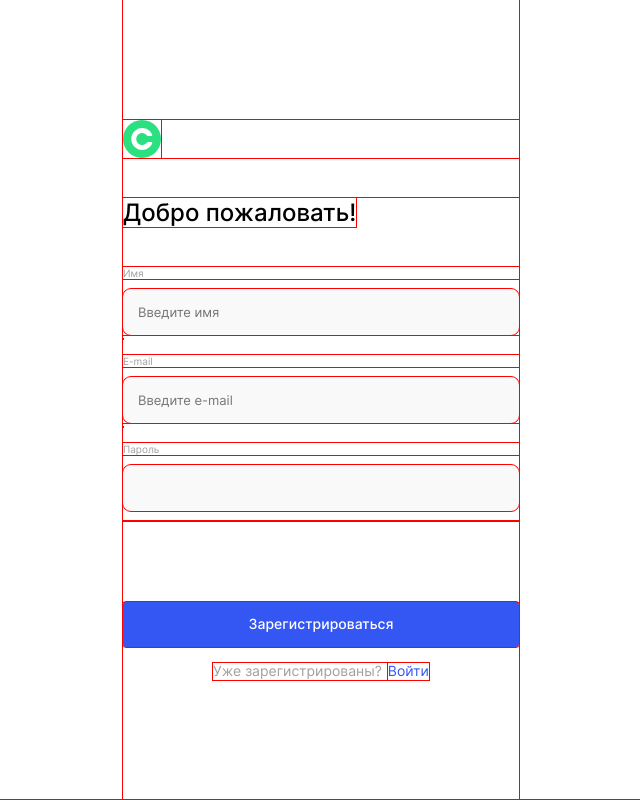
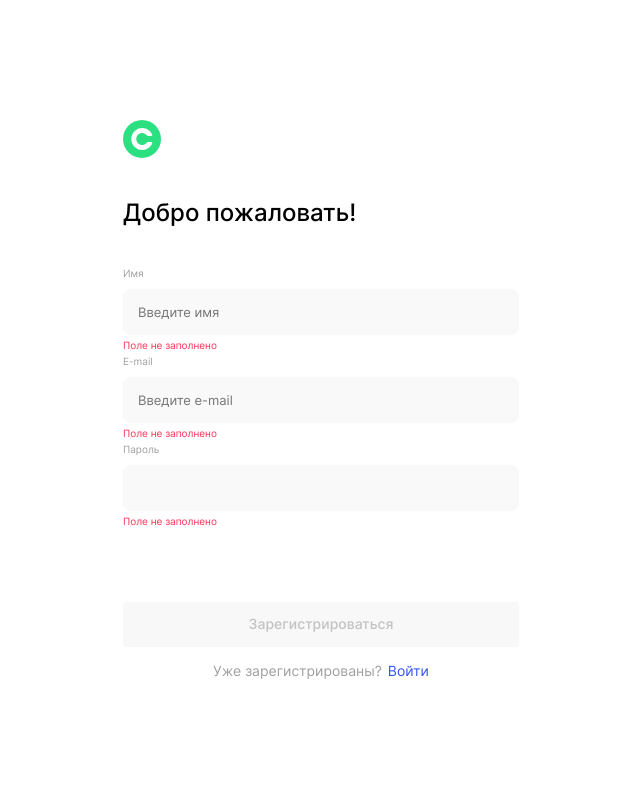
Before and after one commit to MorozovaWorld/movies-explorer-frontend, a React (Create React App) app: page /signup in a window 1280 px wide. Shown: the whole page, without its empty margins (319-959 px from the left). Built offline with nearby package versions, Linux system fonts and the light colour scheme.

Commit message:
feat: form validation part1

```diff
--- a/package.json
+++ b/package.json
@@ -10,6 +10,7 @@
     "react-dom": "^17.0.2",
     "react-router-dom": "^5.2.0",
     "react-scripts": "4.0.3",
+    "validator": "^13.6.0",
     "web-vitals": "^1.1.2"
   },
   "scripts": {
--- a/src/components/App/App.css
+++ b/src/components/App/App.css
@@ -1,8 +1,8 @@
-* {
+/* * {
   outline-width: 1px;
   outline-style: solid;
   outline-color: red;
-}
+} */
 
 .body {
   background-color: #fff;
--- a/src/components/FormPage/FormPage.css
+++ b/src/components/FormPage/FormPage.css
@@ -33,8 +33,6 @@
   min-height: 45px;
   width: 100%;
   border-radius: 3px;
-  background-color: #3456F3;
-  color: #FFF;
   border: none;
   padding: 0;
   font-size: 14px;
@@ -42,6 +40,13 @@
   line-height: 1.21;
   margin: 0 0 16px;
   cursor: pointer;
+  background-color: #F8F8F8;
+  color: #C2C2C2;
+}
+
+.formPage__button-submit_active {
+  background-color: #3456F3;
+  color: #FFF;
 }
 
 .formPage__link {
@@ -106,7 +111,6 @@
   color: #FF3055;
 }
 
-
 @media screen and (max-width: 430px) {
   .formPage {
     min-width: 81.25%;
--- a/src/components/FormPage/FormPage.js
+++ b/src/components/FormPage/FormPage.js
@@ -1,18 +1,18 @@
 import { Link, } from 'react-router-dom';
 import logo from '../../images/logo.svg';
 
-function FormPage({title, children, btnText, linkText, linkUrl, linkReason }) {
+function FormPage({title, children, btnText, linkText, linkUrl, linkReason, isDisabled }) {
   return (
     <>
       <form className="formPage" name="name">
-        <Link className="formPage__logo opacity opacity_useAt_link" to="/" >
-          <img src={logo} alt="логотип сайта" />
-        </Link>
+        <div className="formPage__logo opacity opacity_useAt_link">
+          <Link to="/" ><img src={logo} alt="логотип сайта" /></Link>
+        </div>
         <fieldset className="formPage__fieldset">
           <legend className="formPage__title">{title}</legend>
           {children}
         </fieldset>
-        <button type="submit" className="formPage__button-submit opacity opacity_useAt_button">{btnText}</button>
+        <button type="submit" disabled={isDisabled} className={"formPage__button-submit opacity opacity_useAt_button" + (!isDisabled ? '   formPage__button-submit_active' : '')}>{btnText}</button>
         <p className="formPage__bottomText">{linkReason}<Link to={linkUrl} className="formPage__link opacity opacity_useAt_button">{linkText}</Link></p>
       </form>
     </>
--- a/src/components/Register/Register.js
+++ b/src/components/Register/Register.js
@@ -1,6 +1,7 @@
-import React, { useState } from 'react';
+import React, { useState, useEffect, useCallback } from 'react';
 import FormPage from '../FormPage/FormPage.js';
 import FormSubmitErr from '../FormSubmitErr/FormSubmitErr.js';
+import {validators} from '../../utils/constants.js'
 
 function Register() {
   const [userData, setUserData] = useState({
@@ -8,31 +9,90 @@ function Register() {
     email: '',
     password: '',
   });
+  const {name, email, password} = userData;
 
-  function handleChange(e) {
+  const handleChange = useCallback((e) => {
     const { name, value } = e.target;
 
-    setUserData({
+    setUserData(userData => ({
       ...userData,
       [name]: value
+    }));
+  }, [setUserData]);
+
+  const [validationErrors, setValidationErrors] = useState ({
+    name: {
+      required: false,
+      minlength: false,
+      maxlength: false,
+    },
+    email: {
+      required: false,
+      isEmail: false,
+    },
+    password: {
+      required: false,
+    },
+  });
+
+  useEffect(function validateInputs() {
+    const {name, email, password} = userData;
+
+    const nameValidationResult = Object.keys(validators.name).map((errorKey) => {
+      const errorResult = validators.name[errorKey](name);
+
+      return { [errorKey]: errorResult }
+    }).reduce((acc, el) => ({ ...acc, ...el }), []);
+
+    const emailValidationResult = Object.keys(validators.email).map((errorKey) => {
+      const errorResult = validators.email[errorKey](email);
+
+      return { [errorKey]: errorResult }
+    }).reduce((acc, el) => ({ ...acc, ...el }), []);
+
+    const passwordValidationResult = Object.keys(validators.password).map((errorKey) => {
+      const errorResult = validators.name[errorKey](password);
+
+      return { [errorKey]: errorResult }
+    }).reduce((acc, el) => ({ ...acc, ...el }), []);
+
+    setValidationErrors({
+      name: nameValidationResult,
+      email: emailValidationResult,
+      password: passwordValidationResult,
     })
-  }
+  }, [userData, setValidationErrors]);
+
+  const isNameValid = Object.values(validationErrors.name).some(Boolean);
+  const isEmailValid = Object.values(validationErrors.email).some(Boolean);
+  const isPasswordValid = Object.values(validationErrors.password).some(Boolean);
+  const isSubmitDisabled = (isNameValid || isEmailValid || isPasswordValid);
 
   return (
-    <FormPage title='Добро пожаловать!' btnText="Зарегистрироваться" linkText="Войти" linkReason="Уже зарегистрированы?" linkUrl="/signin">
+    <FormPage title='Добро пожаловать!' btnText="Зарегистрироваться" linkText="Войти" linkReason="Уже зарегистрированы?" linkUrl="/signin" isDisabled={isSubmitDisabled}>
       <div className="formPage__input-container">
         <label htmlFor="user-name" className="formPage__input-label">Имя</label>
-        <input type="text" onChange={handleChange} name='name' value={userData.name} id="user-name" className="formPage__input-text" placeholder="Введите имя" autoComplete='off' required />
-        <span id="name-error" className="formPage__input-error"></span>
+        <input type="text" onChange={handleChange} name='name' value={name} id="user-name" className="formPage__input-text" placeholder="Введите имя" autoComplete='off' required />
+        <span id="name-error" className="formPage__input-error">
+          {validationErrors.name.required && 'Поле не заполнено'}
+          {!validationErrors.name.required && validationErrors.name.minlength && 'Минимальное количество символов: 2'}
+          {validationErrors.name.maxlength && 'Максимальное количество символов: 30'}
+        </span>
       </div>
       <div className="formPage__input-container">
         <label htmlFor="user-email" className="formPage__input-label">E-mail</label>
-        <input type="email" onChange={handleChange} placeholder="Введите e-mail" name='email' value={userData.email} id="user-email" className="formPage__input-text" autoComplete='off' required />
-        <span id="email-error" className="formPage__input-error"></span>
+        <input type="email" onChange={handleChange} placeholder="Введите e-mail" name='email' value={email} id="user-email" className="formPage__input-text" autoComplete='off' required />
+        <span id="email-error" className="formPage__input-error">
+          {validationErrors.email.required && 'Поле не заполнено'}
+          {!validationErrors.email.required && validationErrors.email.isEmail && 'Введите, пожалуйста, email'}
+        </span>
       </div>
       <div className="formPage__input-container">
         <label htmlFor="user-password" className="formPage__input-label">Пароль</label>
-        <input type="password" onChange={handleChange} name='password' value={userData.password} autoComplete='off' id="user-password" className="formPage__input-text" required />
+        <input type="password" onChange={handleChange} name='password' value={password} autoComplete='off' id="user-password" className="formPage__input-text" required />
+        <span id="email-error" className="formPage__input-error">
+          {validationErrors.password.required && 'Поле не заполнено'}
+        </span>
         <FormSubmitErr errText=''></FormSubmitErr>
       </div>
     </FormPage>
--- a/src/utils/constants.js
+++ b/src/utils/constants.js
@@ -1,35 +1,28 @@
-export const popupEdProfOpenBtn = document.querySelector('.profile__popup-button-open');
-export const popupAddPicOpenBtn = document.querySelector('.addpic-popup-button-open');
-export const formElementEdProf = document.querySelector('.popup__form_action_edit-profile');
-export const formElementAdPic = document.querySelector('.popup__form_action_add-picture');
-export const formElementEditProfPic = document.querySelector('.popup__form_action_add-profile-picture');
-export const editProfPicBtn = document.querySelector('.profile__image-edit-btn');
-export const nameInput = formElementEdProf.querySelector('#name');
-export const jobInput = formElementEdProf.querySelector('#job');
-export const popupEdProfSubmitBtn = formElementEdProf.querySelector('.popup__button-submit');
-export const popupAdPicSubmitBtn = formElementAdPic.querySelector('.popup__button-submit');
-export const popupEditProfPicSubmitBtn = formElementEditProfPic.querySelector('.popup__button-submit');
-export const picNameInput = formElementAdPic.querySelector('#picName');
-export const picLinkInput = formElementAdPic.querySelector('#picLink');
-export const userName = document.querySelector('.profile__info-title');
-export const userInfo = document.querySelector('.profile__info-subtitle');
-export const userPic = document.querySelector('.profile__image');
-export const cards = document.querySelector('.cards');
-export const cardListSelector = '.cards';
-export const cardSelector = '.template';
-export const popupSubmitDisabledSelector = 'popup__button-submit_disabled';
-export const PopupWithImageSelector = '.popup_action_enlarge-picture';
-export const popupEdProfSelector = '.popup_action_edit-profile';
-export const popupAddPicSelector = '.popup_action_add-picture';
-export const popupEditProfilePicSelector = '.popup_action_add-profile-picture';
-export const popupWithSubmitSelector = '.popup_action_confirm-delete';
+import validator from 'validator';
 
-
-export const enableValidation = {
-  formSelector: '.popup__form',
-  inputSelector: '.popup__input-text',
-  submitButtonSelector: '.popup__button-submit',
-  inactiveButtonClass: 'popup__button-submit_disabled',
-  inputErrorClass: 'popup__input-text_type_error',
-  errorClass: '.popup__input-error'
+export const validators = {
+  name: {
+    required: (value) => {
+      return value === '';
+    },
+    minlength: (value) => {
+      return value.length < 2;
+    },
+    maxlength: (value) => {
+      return value.length > 30;
+    },
+  },
+  email: {
+    required: (value) => {
+      return value === '';
+    },
+    isEmail: (value) => {
+      return !validator.isEmail(value);
+    },
+  },
+  password: {
+    required: (value) => {
+      return value === '';
+    },
+  },
 };
```
Also changed, not shown: 1 other file (tests, documents, lock files or other folders).
